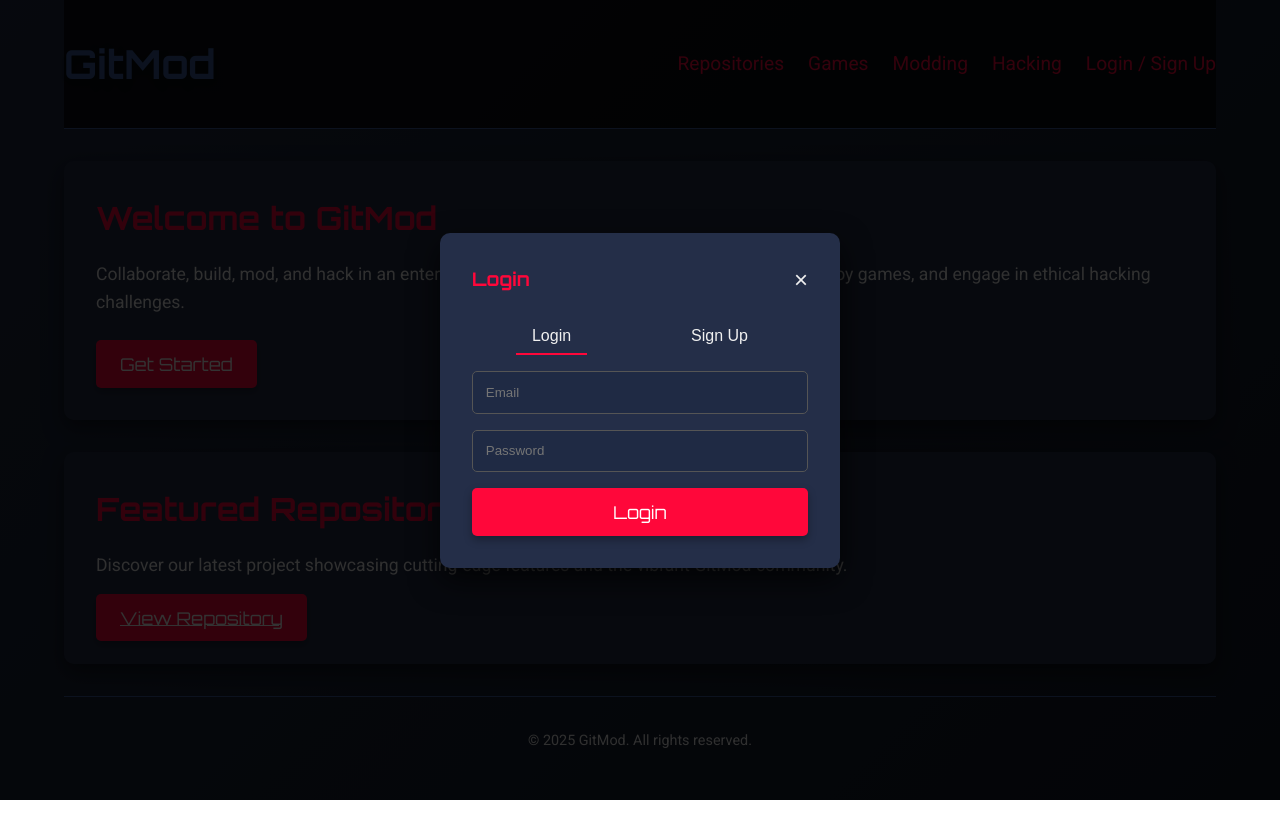
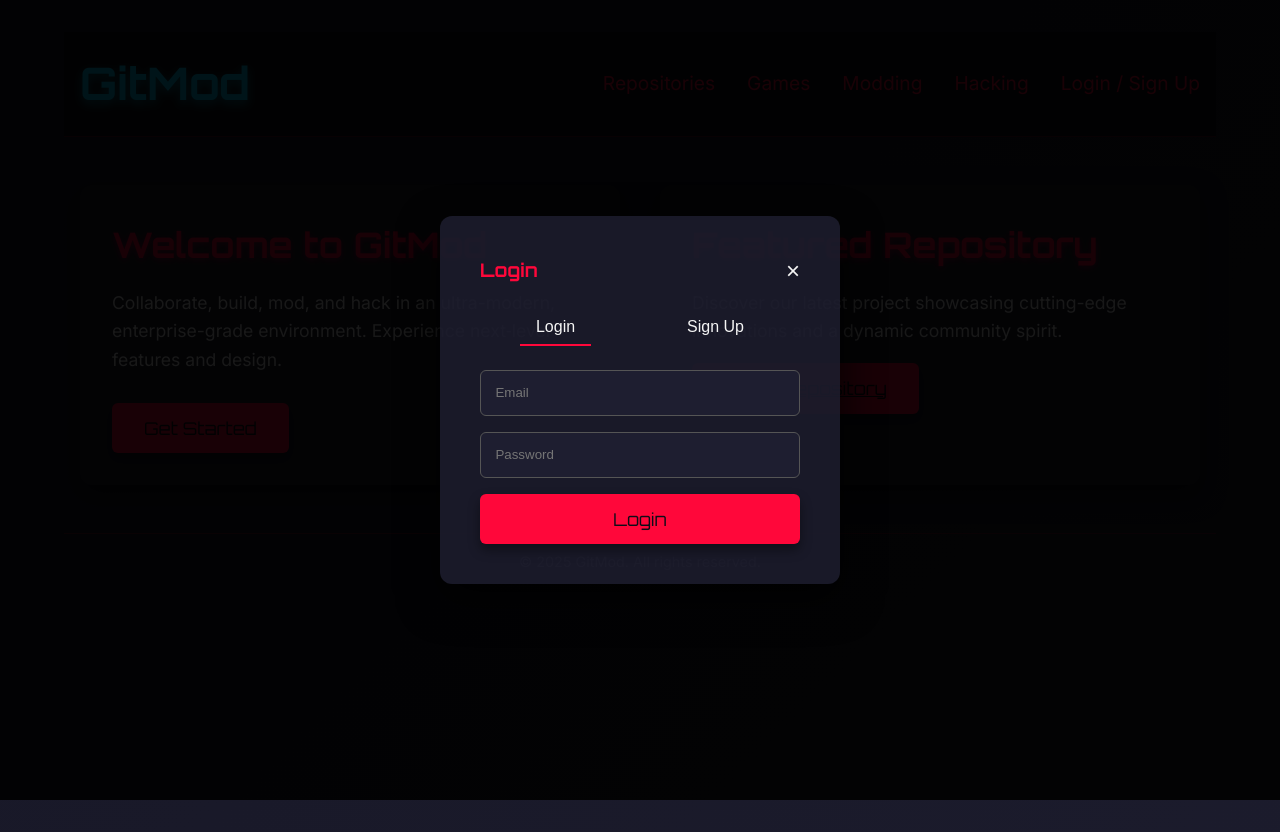
Before and after one commit to N0TLuck0xF/GitMod-frontend, a plain HTML site: page index.html in a window 1280 px wide. Both pictures are taken after a click on the link "Login / Sign Up". Before the commit the page ends 800 px from the top, so only its background shows below. Drawn offline with Linux system fonts and the light colour scheme.

Commit message:
Update index.html

```diff
--- a/index.html
+++ b/index.html
@@ -3,18 +3,19 @@
 <head>
   <meta charset="UTF-8" />
   <meta name="viewport" content="width=device-width, initial-scale=1.0" />
-  <title>GitMod - World Class UI</title>
-  <!-- Google Fonts for a futuristic look -->
-  <link href="https://fonts.googleapis.com/css2?family=Orbitron:wght@400;700&family=Roboto:wght@300;400;500&display=swap" rel="stylesheet">
+  <title>GitMod - Next Level UI</title>
+  <!-- Google Fonts for a modern, refined look -->
+  <link href="https://fonts.googleapis.com/css2?family=Inter:wght@300;400;700&family=Orbitron:wght@400;700&display=swap" rel="stylesheet">
   <style>
-    /* CSS Variables for consistent styling */
+    /* CSS Variables for design consistency */
     :root {
-      --primary-blue: #1f2a44;
-      --accent-blue: #3a5a9a;
-      --highlight: #ff073a;
-      --light-text: #f0f0f0;
-      --card-bg: #242e48;
-      --modal-bg: rgba(0, 0, 0, 0.8);
+      --primary-dark: #0d0d18;
+      --accent-dark: #1e1e30;
+      --primary-light: #f5f5f5;
+      --accent-light: #ff073a;
+      --neon-blue: #00d1ff;
+      --card-bg: rgba(30, 30, 48, 0.85);
+      --modal-bg: rgba(0, 0, 0, 0.9);
     }
     /* Global Reset */
     * {
@@ -23,40 +24,52 @@
       box-sizing: border-box;
     }
     body {
-      font-family: 'Roboto', sans-serif;
-      background: linear-gradient(135deg, #1f2a44, #101824);
-      color: var(--light-text);
+      font-family: 'Inter', sans-serif;
+      color: var(--primary-light);
       line-height: 1.6;
       min-height: 100vh;
       overflow-x: hidden;
+      background: linear-gradient(135deg, var(--primary-dark), var(--accent-dark));
+      background-size: 400% 400%;
+      animation: gradientShift 15s ease infinite;
+    }
+    @keyframes gradientShift {
+      0% { background-position: 0% 50%; }
+      50% { background-position: 100% 50%; }
+      100% { background-position: 0% 50%; }
     }
     /* Header & Navigation */
     header {
-      padding: 1rem 2rem;
+      padding: 1.5rem 3rem;
       display: flex;
       align-items: center;
       justify-content: space-between;
-      background: rgba(0,0,0,0.7);
-      border-bottom: 1px solid var(--accent-blue);
+      background: rgba(0, 0, 0, 0.5);
+      border-bottom: 1px solid rgba(255, 7, 58, 0.3);
       position: sticky;
       top: 0;
       z-index: 1100;
+      backdrop-filter: blur(8px);
     }
     header h1 {
       font-family: 'Orbitron', sans-serif;
-      font-size: 2.5rem;
-      color: var(--accent-blue);
-      text-shadow: 0 4px 8px rgba(0, 0, 0, 0.5);
+      font-size: 2.8rem;
+      color: var(--neon-blue);
+      text-shadow: 0 4px 10px rgba(0, 209, 255, 0.6);
+      transition: transform 0.3s ease;
+    }
+    header h1:hover {
+      transform: scale(1.05);
     }
     nav ul {
       list-style: none;
       display: flex;
-      gap: 1.5rem;
+      gap: 2rem;
     }
     nav a {
       text-decoration: none;
       font-size: 1.2rem;
-      color: var(--highlight);
+      color: var(--accent-light);
       position: relative;
       transition: color 0.3s ease;
     }
@@ -64,14 +77,14 @@
       content: "";
       position: absolute;
       left: 0;
-      bottom: -4px;
+      bottom: -5px;
       width: 0;
       height: 2px;
-      background: var(--highlight);
+      background: var(--accent-light);
       transition: width 0.3s ease;
     }
     nav a:hover {
-      color: var(--accent-blue);
+      color: var(--neon-blue);
     }
     nav a:hover::after {
       width: 100%;
@@ -80,81 +93,70 @@
     .container {
       width: 90%;
       max-width: 1200px;
-      margin: auto;
-      padding: 2rem 0;
+      margin: 2rem auto;
+      padding: 1rem;
     }
-    /* Main Content */
+    /* Main Content Layout */
     main {
-      margin-top: 2rem;
-      display: flex;
-      flex-direction: column;
-      gap: 2rem;
-      padding: 0 1rem;
+      display: grid;
+      grid-template-columns: repeat(auto-fit, minmax(320px, 1fr));
+      gap: 2.5rem;
+      padding: 1rem 0;
     }
-    /* Glassmorphic Card with 3D Effects */
+    /* Enhanced Card with Depth and 3D Hover */
     .card {
       background: var(--card-bg);
-      border-radius: 10px;
+      border-radius: 12px;
       padding: 2rem;
-      box-shadow: 0 8px 20px rgba(0, 0, 0, 0.5);
-      transform: perspective(500px) translateZ(0);
-      transition: transform 0.3s ease, box-shadow 0.3s ease;
+      backdrop-filter: blur(10px);
+      box-shadow: 0 10px 25px rgba(0, 0, 0, 0.6);
+      transform: perspective(600px) translateZ(0);
+      transition: transform 0.35s ease, box-shadow 0.35s ease;
     }
     .card:hover {
-      transform: perspective(500px) translateZ(10px);
-      box-shadow: 0 12px 30px rgba(0, 0, 0, 0.7);
+      transform: perspective(600px) translateZ(15px);
+      box-shadow: 0 15px 40px rgba(0, 0, 0, 0.8);
     }
     .card h2 {
       font-family: 'Orbitron', sans-serif;
-      font-size: 2rem;
+      font-size: 2.2rem;
       margin-bottom: 1rem;
-      color: var(--highlight);
+      color: var(--accent-light);
+      text-shadow: 0 2px 6px rgba(255, 7, 58, 0.5);
     }
     .card p {
       font-size: 1.1rem;
-      margin-bottom: 1.5rem;
+      margin-bottom: 1.8rem;
+      color: var(--primary-light);
     }
-    /* Button Styling */
+    /* Elevated Button Styling */
     .btn {
       font-family: 'Orbitron', sans-serif;
       font-size: 1.1rem;
-      background: var(--highlight);
+      background: var(--accent-light);
       border: none;
-      color: #fff;
-      padding: 0.8rem 1.5rem;
-      border-radius: 5px;
+      color: var(--primary-dark);
+      padding: 0.9rem 2rem;
+      border-radius: 6px;
       cursor: pointer;
-      box-shadow: 0 4px 8px rgba(0,0,0,0.3);
-      transition: transform 0.3s ease, box-shadow 0.3s ease;
+      box-shadow: 0 6px 12px rgba(0, 0, 0, 0.4);
+      transition: transform 0.3s ease, box-shadow 0.3s ease, background 0.3s ease;
     }
     .btn:hover {
-      transform: translateY(-3px);
-      box-shadow: 0 8px 16px rgba(0,0,0,0.5);
+      transform: translateY(-4px);
+      box-shadow: 0 10px 20px rgba(0, 0, 0, 0.6);
+      background: var(--neon-blue);
+      color: var(--primary-dark);
     }
-    /* Footer */
+    /* Footer Styling */
     footer {
       text-align: center;
-      padding: 1.5rem 0;
-      border-top: 1px solid var(--accent-blue);
+      padding: 2rem 0;
+      border-top: 1px solid rgba(255, 7, 58, 0.3);
       font-size: 0.9rem;
-      margin-top: 2rem;
+      margin-top: 3rem;
     }
-    /* Responsive Adjustments */
-    @media (max-width: 768px) {
-      header, .container {
-        padding: 1rem;
-      }
-      nav a {
-        font-size: 1rem;
-      }
-      header h1 {
-        font-size: 2rem;
-      }
-      .card {
-        padding: 1.5rem;
-      }
-    }
-    /* Modal Styles for Login/Sign Up */
+    /* Modal for Login/Sign Up */
     .modal {
       position: fixed;
       top: 0;
@@ -169,17 +171,17 @@
     }
     .modal-content {
       background: var(--card-bg);
-      border-radius: 10px;
+      border-radius: 12px;
       width: 90%;
       max-width: 400px;
-      padding: 2rem;
-      box-shadow: 0 12px 30px rgba(0,0,0,0.7);
+      padding: 2.5rem;
+      box-shadow: 0 15px 40px rgba(0, 0, 0, 0.8);
       position: relative;
-      transform: perspective(500px) translateZ(0);
-      transition: transform 0.3s ease;
+      transform: perspective(600px) translateZ(0);
+      transition: transform 0.35s ease;
     }
     .modal-content:hover {
-      transform: perspective(500px) translateZ(10px);
+      transform: perspective(600px) translateZ(10px);
     }
     .modal-header {
       display: flex;
@@ -189,19 +191,19 @@
     }
     .modal-header h3 {
       font-family: 'Orbitron', sans-serif;
-      color: var(--highlight);
+      color: var(--accent-light);
     }
     .close-btn {
       background: none;
       border: none;
       font-size: 1.5rem;
-      color: var(--light-text);
+      color: var(--primary-light);
       cursor: pointer;
     }
     .tab-buttons {
       display: flex;
       justify-content: space-around;
-      margin-bottom: 1rem;
+      margin-bottom: 1.5rem;
     }
     .tab-buttons button {
       background: none;
@@ -209,12 +211,12 @@
       font-size: 1rem;
       padding: 0.5rem 1rem;
       cursor: pointer;
-      color: var(--light-text);
+      color: var(--primary-light);
       border-bottom: 2px solid transparent;
       transition: border-color 0.3s ease;
     }
     .tab-buttons button.active {
-      border-color: var(--highlight);
+      border-color: var(--accent-light);
     }
     form {
       display: none;
@@ -228,11 +230,26 @@
     input[type="email"],
     input[type="password"] {
       width: 100%;
-      padding: 0.8rem;
+      padding: 0.9rem;
       border: 1px solid #555;
-      border-radius: 5px;
-      background: #1f2a44;
-      color: var(--light-text);
+      border-radius: 6px;
+      background: var(--accent-dark);
+      color: var(--primary-light);
+    }
+    /* Responsive Adjustments */
+    @media (max-width: 768px) {
+      header, .container {
+        padding: 1rem;
+      }
+      nav a {
+        font-size: 1rem;
+      }
+      header h1 {
+        font-size: 2rem;
+      }
+      .card, .modal-content {
+        padding: 1.8rem;
+      }
     }
   </style>
 </head>
@@ -254,14 +271,14 @@
     <div class="card">
       <h2>Welcome to GitMod</h2>
       <p>
-        Collaborate, build, mod, and hack in an enterprise-grade environment. Explore repositories, deploy games, and engage in ethical hacking challenges.
+        Collaborate, build, mod, and hack in an ultra-modern, enterprise-grade environment. Experience next‑level features and design.
       </p>
       <button class="btn">Get Started</button>
     </div>
     <div class="card">
       <h2>Featured Repository</h2>
       <p>
-        Discover our latest project showcasing cutting-edge features and the vibrant GitMod community.
+        Discover our latest project showcasing cutting-edge innovations and a dynamic community spirit.
       </p>
       <a class="btn" href="#">View Repository</a>
     </div>
```
